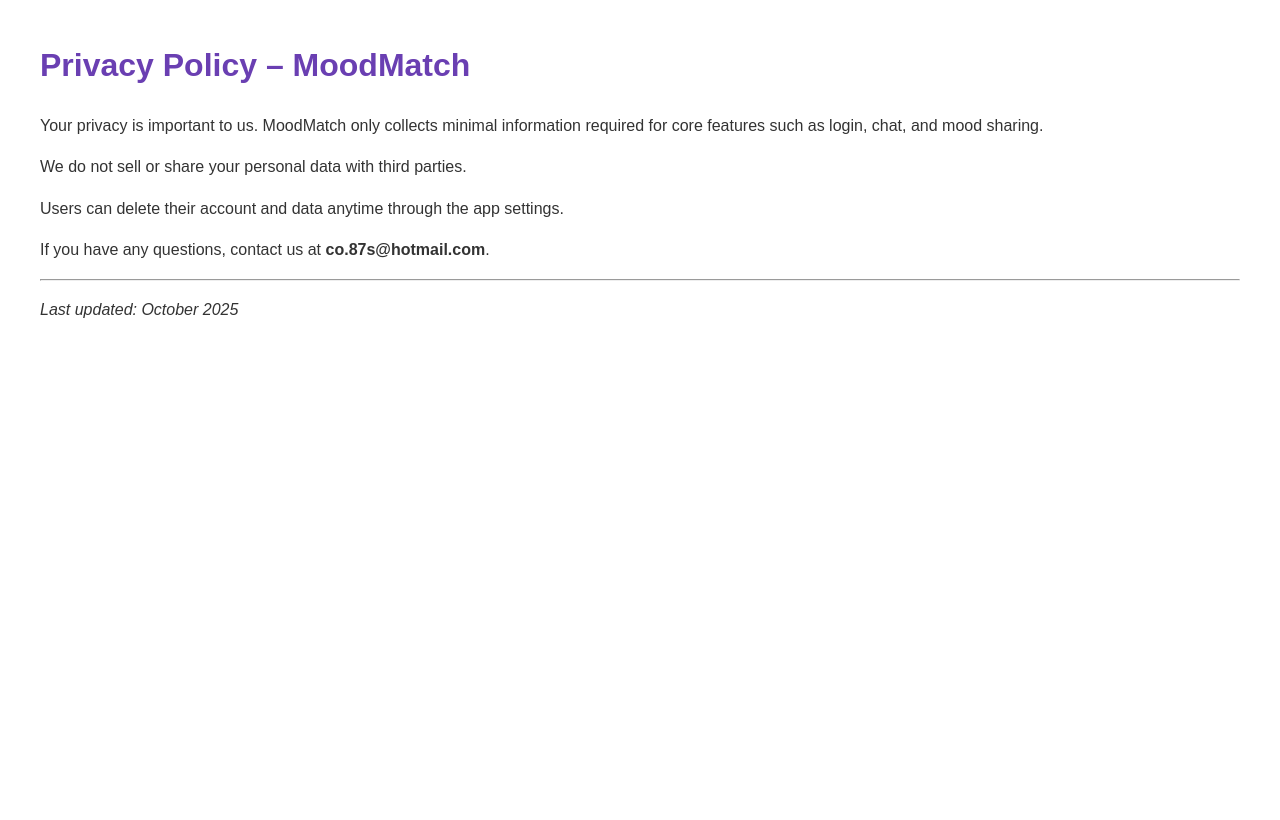
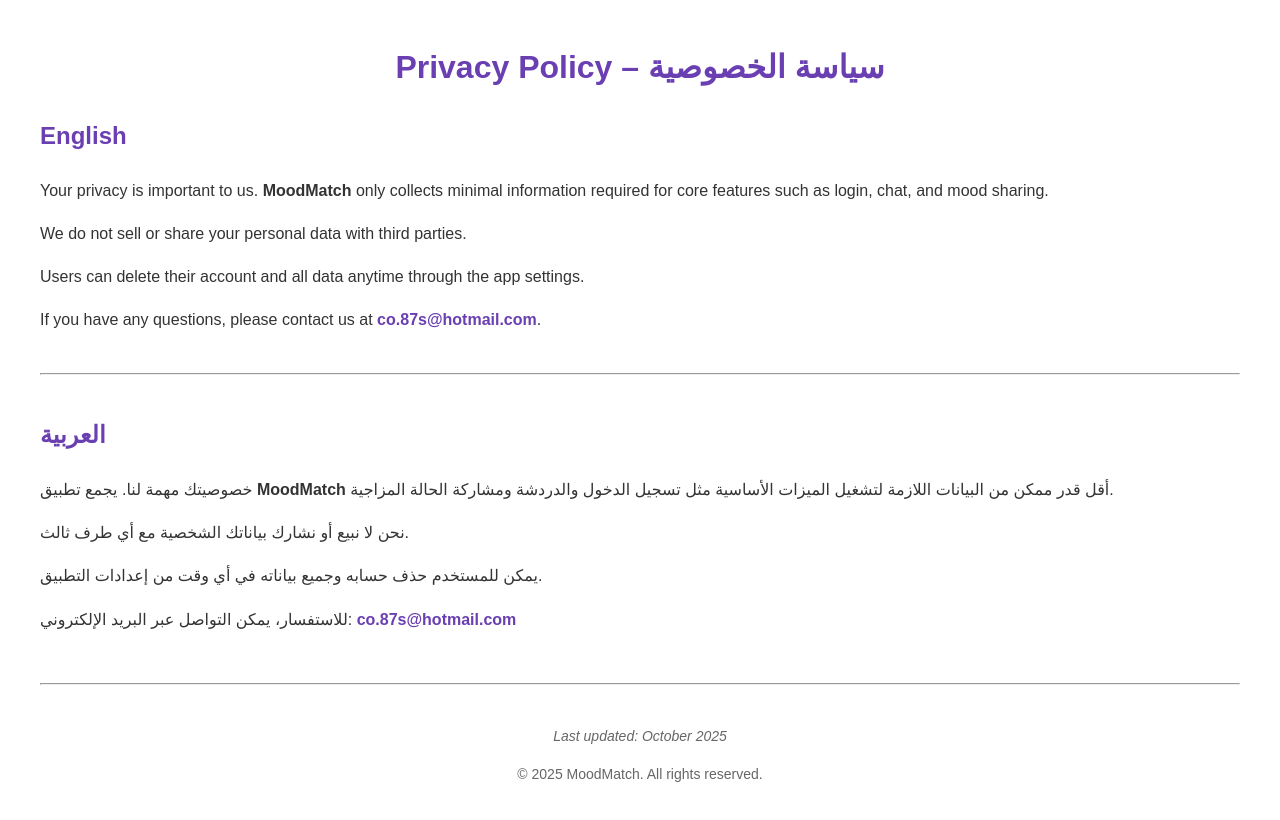
Before and after one commit to Shaimaapp/moodmatch-privacy, a plain HTML site: page index.html in a window 1280 px wide. Drawn offline with Linux system fonts and the light colour scheme.

Commit message:
Update index.html

```diff
--- a/index.html
+++ b/index.html
@@ -2,19 +2,70 @@
 <html lang="en">
 <head>
   <meta charset="UTF-8">
-  <title>MoodMatch Privacy Policy</title>
+  <meta name="viewport" content="width=device-width, initial-scale=1.0">
+  <title>MoodMatch Privacy Policy – سياسة الخصوصية</title>
+  <meta name="description" content="Privacy Policy for MoodMatch app. We collect minimal data necessary for login, chat, and mood sharing. خصوصيتك مهمة لنا في تطبيق مود ماتش.">
   <style>
-    body {font-family: Arial, sans-serif; margin: 40px; line-height: 1.6; color: #333;}
-    h1 {color: #6a3fb2;}
+    body {
+      font-family: Arial, sans-serif;
+      margin: 40px;
+      line-height: 1.7;
+      color: #333;
+      background-color: #fff;
+    }
+    h1, h2 {
+      color: #6a3fb2;
+    }
+    h1 {
+      text-align: center;
+    }
+    hr {
+      margin: 40px 0;
+    }
+    .section {
+      margin-bottom: 30px;
+    }
+    footer {
+      text-align: center;
+      margin-top: 50px;
+      font-size: 14px;
+      color: #666;
+    }
+    a {
+      color: #6a3fb2;
+      text-decoration: none;
+      font-weight: bold;
+    }
   </style>
 </head>
+
 <body>
-  <h1>Privacy Policy – MoodMatch</h1>
-  <p>Your privacy is important to us. MoodMatch only collects minimal information required for core features such as login, chat, and mood sharing.</p>
-  <p>We do not sell or share your personal data with third parties.</p>
-  <p>Users can delete their account and data anytime through the app settings.</p>
-  <p>If you have any questions, contact us at <b>co.87s@hotmail.com</b>.</p>
+
+  <h1>Privacy Policy – سياسة الخصوصية</h1>
+
+  <div class="section">
+    <h2>English</h2>
+    <p>Your privacy is important to us. <b>MoodMatch</b> only collects minimal information required for core features such as login, chat, and mood sharing.</p>
+    <p>We do not sell or share your personal data with third parties.</p>
+    <p>Users can delete their account and all data anytime through the app settings.</p>
+    <p>If you have any questions, please contact us at <a href="mailto:co.87s@hotmail.com">co.87s@hotmail.com</a>.</p>
+  </div>
+
   <hr>
-  <p><i>Last updated: October 2025</i></p>
+
+  <div class="section">
+    <h2>العربية</h2>
+    <p>خصوصيتك مهمة لنا. يجمع تطبيق <b>MoodMatch</b> أقل قدر ممكن من البيانات اللازمة لتشغيل الميزات الأساسية مثل تسجيل الدخول والدردشة ومشاركة الحالة المزاجية.</p>
+    <p>نحن لا نبيع أو نشارك بياناتك الشخصية مع أي طرف ثالث.</p>
+    <p>يمكن للمستخدم حذف حسابه وجميع بياناته في أي وقت من إعدادات التطبيق.</p>
+    <p>للاستفسار، يمكن التواصل عبر البريد الإلكتروني: <a href="mailto:co.87s@hotmail.com">co.87s@hotmail.com</a></p>
+  </div>
+
+  <footer>
+    <hr>
+    <p><i>Last updated: October 2025</i></p>
+    <p>© 2025 MoodMatch. All rights reserved.</p>
+  </footer>
+
 </body>
 </html>
```
